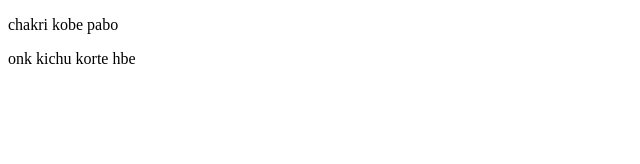
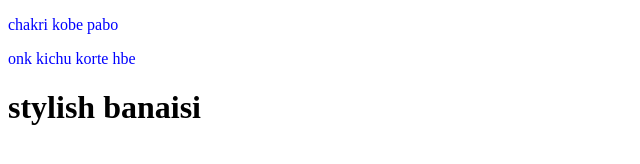
Before and after one commit to Sanzida-Alam-Sinthia/my-second-repo, a plain HTML site: page index.html in a window 1280 px wide. Shown: the whole page, without its empty margins (0-640 px from the left). Drawn offline with Linux system fonts and the light colour scheme.

Commit message:
style korsi

```diff
--- a/index.html
+++ b/index.html
@@ -5,9 +5,11 @@
     <meta http-equiv="X-UA-Compatible" content="IE=edge">
     <meta name="viewport" content="width=device-width, initial-scale=1.0">
     <title>My Second Github Repo</title>
+    <link rel="stylesheet" href="style.css">
 </head>
 <body>
     <p>chakri kobe pabo </p>
     <p> onk kichu korte hbe</p>
+    <h1> stylish banaisi</h1>
 </body>
 </html>
--- /dev/null
+++ b/style.css
@@ -0,0 +1,3 @@
+p{
+    color: blue;
+}
```
